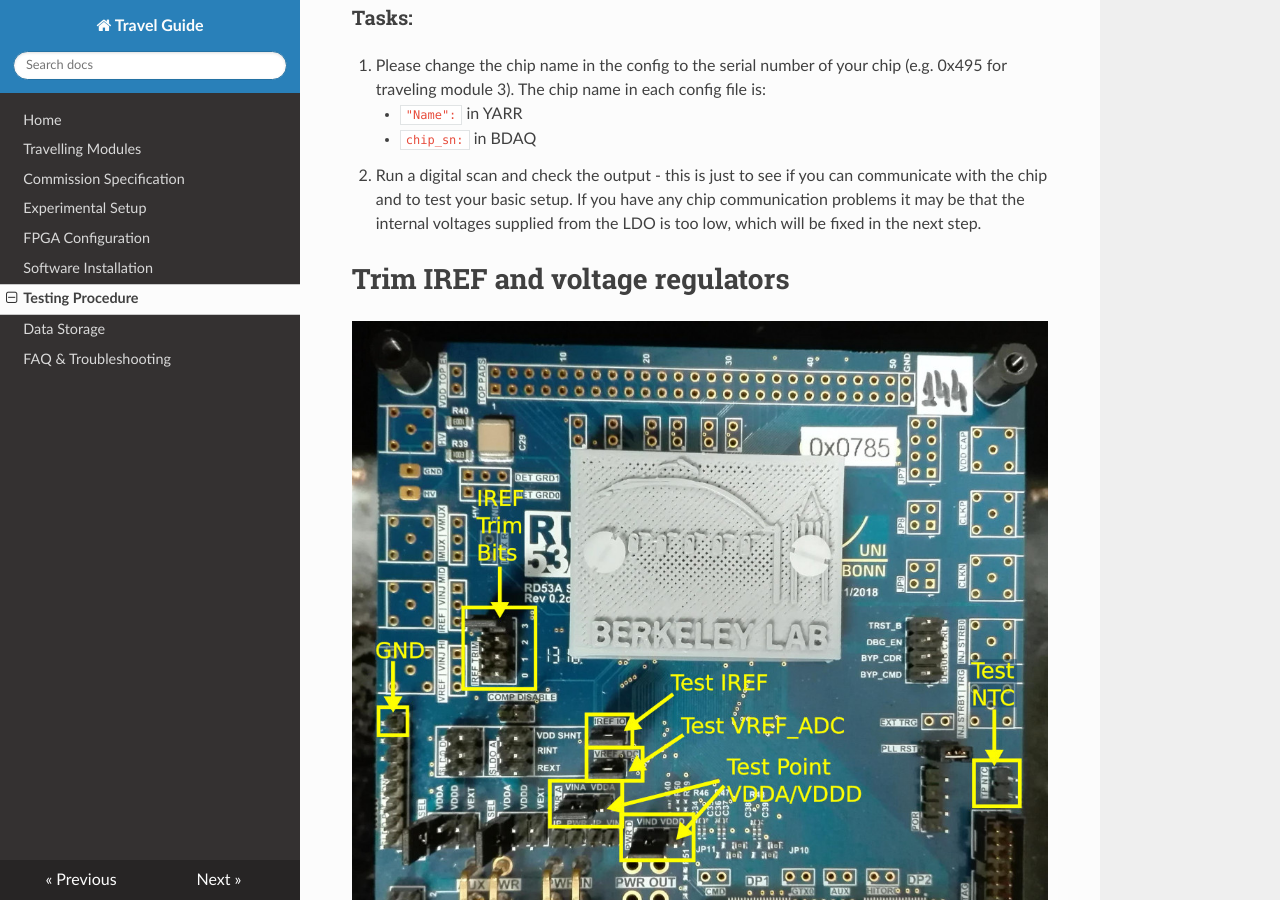
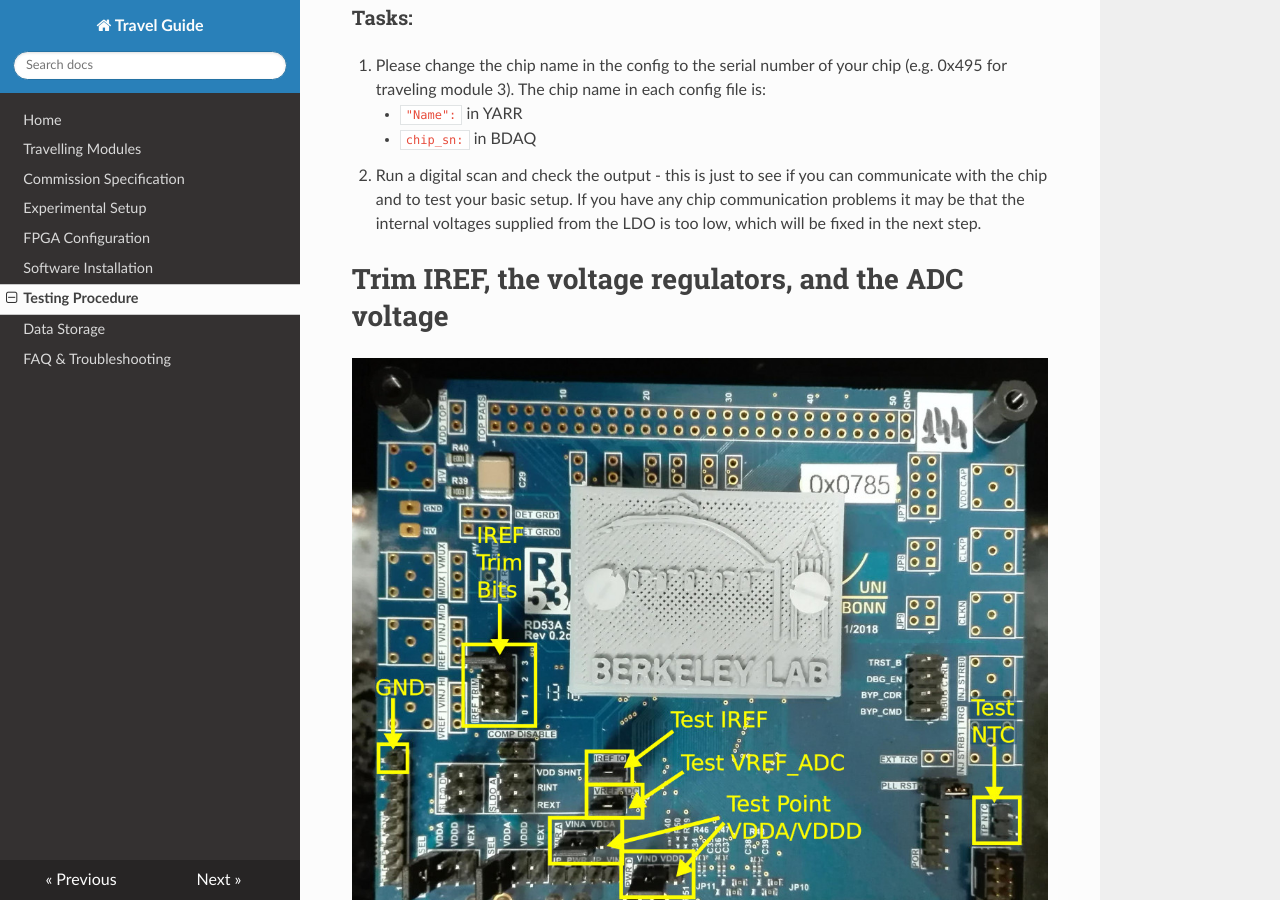
Before and after one commit to lime86/TravellingModule, an MkDocs documentation site: the page built from docs/procedure.md, in a window 1280 px wide and 900 px high, scrolled down 2253 px. Built offline with MkDocs 1.6.1, drawn with Linux system fonts in a browser that asks for light colours; nearby versions of some CDN libraries; old or Windows-style settings are respelled for this version of MkDocs.

Commit message:
Fixed indented list formatting, and incorect image

```diff
--- a/docs/procedure.md
+++ b/docs/procedure.md
@@ -58,8 +58,8 @@ Next, edit the configuration (config) file used for these tests. BDAQ and YARR u
 
 <a id="trim"></a>
 
-Trim IREF and voltage regulators
-=================================
+Trim IREF, the voltage regulators, and the ADC voltage
+=======================================================
 
 ![measurePins](images/SCC_labeled_yellowLabels.jpg)
 
@@ -81,7 +81,7 @@ In this step you will trim the reference current and supplied internal voltages
    7. **Make note of the final jumper configuration on `IREF_TRIM` and the current measurement.**
    8. Power down the LV supply, disconnect the connectors to `IREF_IO`, and replace the jumper across `IREF_IO`.
 
-## VREF_ADC trim
+## <a id="VREF_ADC"></a>VREF_ADC trim
 
 Measure the jumper with the label ``VREF_ADC`` against GND. Adjust the DACs so that this value is as close to **0.9 V** as possible.
 
@@ -125,7 +125,7 @@ The general scan procedure is as follows:
       * Digital scan
       * Analog scan
       * Threshold scan
-<br>
+      <br />
    * **Tuning scans** should be performed on each frontend separately. The tuning of the linear frontend has to start with _2000e_ and retuned to _1000e_ (execute step 1 and 2 with _2000e_ and repeat with _1000e_). The threshold of all three FE can be tuned to _1k e_. This is the recommended value for the travelling module. The ToT should be tuned to _8 bunch crossings_ at _10k electrons_:
 
       1. Global threshold tuning
@@ -138,7 +138,7 @@ The general scan procedure is as follows:
       * Threshold scan
       * ToT scan
       * Noise scan
-   <br>
+   <br />
    * **Post processing (YARR ONLY)**: plot threshold and noise distributions with ROOT scripts.
 
 Either YARR or BDAQ can be used to run these scans. The rest of this page describes how to do this with both systems.
```
